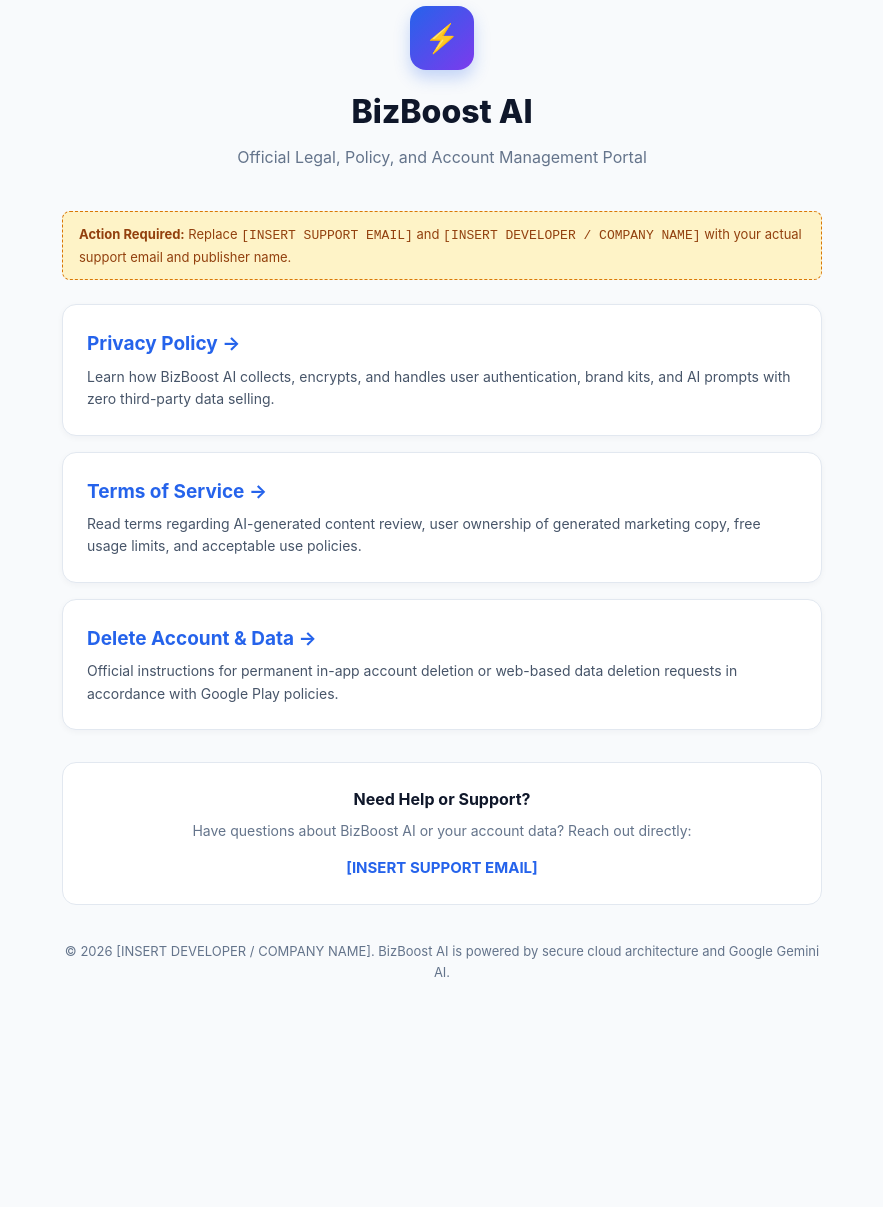
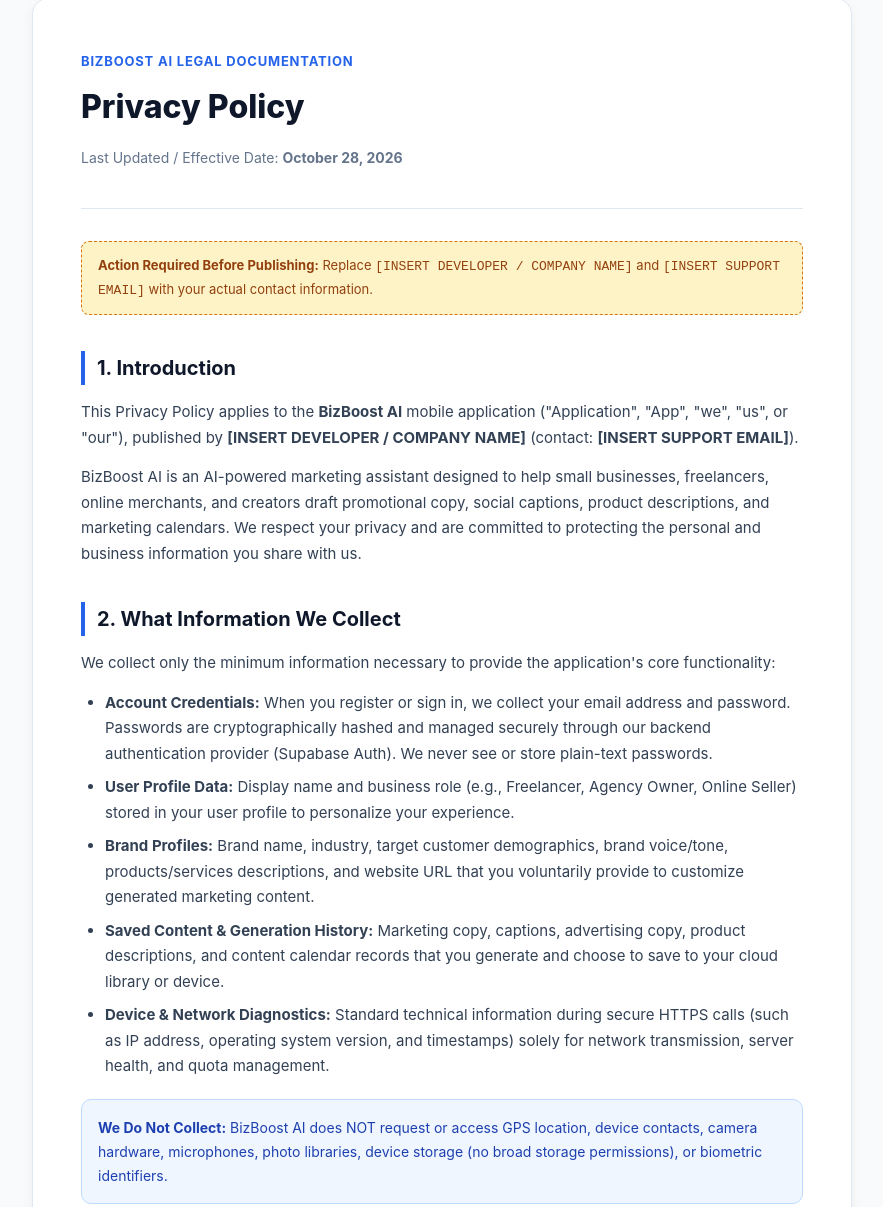
Before and after one commit to fitbeautyglobal-tech/bizboost-ai-legal, a plain HTML site: page docs/index.html in a window 1280 px wide. Shown: the part 34-1241 px from the top of the page, without its empty margins (198-1081 px from the left). Before the commit the page ends 1057 px from the top, so only its background shows below. Drawn offline with Linux system fonts and the light colour scheme.

Commit message:
Update index.html

```diff
--- a/docs/index.html
+++ b/docs/index.html
@@ -3,7 +3,7 @@
 <head>
   <meta charset="UTF-8">
   <meta name="viewport" content="width=device-width, initial-scale=1.0">
-  <title>BizBoost AI - Legal & Policy Hub</title>
+  <title>Privacy Policy - BizBoost AI</title>
   <style>
     :root {
       --primary: #2563EB;
@@ -24,95 +24,71 @@
       font-family: -apple-system, BlinkMacSystemFont, "Segoe UI", Roboto, Helvetica, Arial, sans-serif;
       background-color: var(--bg);
       color: var(--text);
-      line-height: 1.6;
-      padding: 40px 16px;
+      line-height: 1.7;
+      padding: 32px 16px;
     }
     .container {
-      max-width: 760px;
+      max-width: 820px;
       margin: 0 auto;
+      background: var(--surface);
+      padding: 48px;
+      border-radius: 16px;
+      border: 1px solid var(--border);
+      box-shadow: 0 4px 12px rgba(15, 23, 42, 0.05);
     }
-    .hero {
-      text-align: center;
-      margin-bottom: 40px;
+    header {
+      border-bottom: 1px solid var(--border);
+      padding-bottom: 24px;
+      margin-bottom: 32px;
     }
-    .logo-badge {
-      width: 64px;
-      height: 64px;
-      background: linear-gradient(135deg, #2563EB 0%, #7C3AED 100%);
-      color: #FFF;
-      border-radius: 16px;
-      display: inline-flex;
-      align-items: center;
-      justify-content: center;
-      font-size: 28px;
-      font-weight: 800;
-      margin-bottom: 16px;
-      box-shadow: 0 8px 16px rgba(37, 99, 235, 0.25);
+    .brand-tag {
+      display: inline-block;
+      font-size: 13px;
+      font-weight: 700;
+      color: var(--primary);
+      text-transform: uppercase;
+      letter-spacing: 0.8px;
+      margin-bottom: 8px;
     }
     h1 {
       font-size: 32px;
       font-weight: 800;
       color: var(--text);
+      margin-bottom: 12px;
+    }
+    .effective-date {
+      font-size: 14px;
+      color: var(--text-muted);
+    }
+    h2 {
+      font-size: 20px;
+      font-weight: 700;
+      color: var(--text);
+      margin-top: 36px;
+      margin-bottom: 14px;
+      border-left: 4px solid var(--primary);
+      padding-left: 12px;
+    }
+    p, li {
+      font-size: 15px;
+      color: #334155;
+      margin-bottom: 14px;
+    }
+    ul, ol {
+      padding-left: 24px;
+      margin-bottom: 16px;
+    }
+    li {
       margin-bottom: 8px;
     }
-    p.subtitle {
-      font-size: 16px;
-      color: var(--text-muted);
-    }
-    .card-grid {
-      display: flex;
-      flex-direction: column;
-      gap: 16px;
-      margin-bottom: 32px;
-    }
-    .policy-card {
-      background: var(--surface);
-      border: 1px solid var(--border);
-      border-radius: 14px;
-      padding: 24px;
-      text-decoration: none;
-      color: var(--text);
-      display: block;
-      transition: all 0.2s ease-in-out;
-      box-shadow: 0 2px 6px rgba(15, 23, 42, 0.04);
-    }
-    .policy-card:hover {
-      border-color: var(--primary);
-      transform: translateY(-2px);
-      box-shadow: 0 6px 16px rgba(37, 99, 235, 0.1);
-    }
-    .policy-card h2 {
-      font-size: 19px;
-      font-weight: 700;
-      color: var(--primary);
-      margin-bottom: 6px;
-    }
-    .policy-card p {
+    .callout {
+      background: #EFF6FF;
+      border: 1px solid #BFDBFE;
+      border-radius: 10px;
+      padding: 16px;
+      margin: 20px 0;
       font-size: 14px;
-      color: #475569;
-    }
-    .contact-box {
-      background: var(--surface);
-      border: 1px solid var(--border);
-      border-radius: 14px;
-      padding: 24px;
-      text-align: center;
-    }
-    .contact-box h3 {
-      font-size: 16px;
-      font-weight: 700;
-      margin-bottom: 8px;
-    }
-    .contact-box p {
-      font-size: 14px;
-      color: var(--text-muted);
-      margin-bottom: 12px;
-    }
-    .contact-email {
-      font-weight: 700;
-      color: var(--primary);
-      text-decoration: none;
-      font-size: 15px;
+      color: #1E40AF;
     }
     .todo-box {
       background: #FEF3C7;
@@ -121,54 +97,140 @@
       padding: 12px 16px;
       font-size: 13px;
       color: #92400E;
-      margin-bottom: 24px;
+      margin: 16px 0;
+    }
+    a {
+      color: var(--primary);
+      text-decoration: none;
+      font-weight: 600;
+    }
+    a:hover {
+      text-decoration: underline;
     }
     footer {
-      margin-top: 36px;
+      margin-top: 48px;
+      padding-top: 24px;
+      border-top: 1px solid var(--border);
       text-align: center;
       font-size: 13px;
       color: var(--text-muted);
+    }
+    .nav-links {
+      display: flex;
+      gap: 16px;
+      justify-content: center;
+      margin-bottom: 16px;
     }
   </style>
 </head>
 <body>
 
   <div class="container">
-    <div class="hero">
-      <div class="logo-badge">⚡</div>
-      <h1>BizBoost AI</h1>
-      <p class="subtitle">Official Legal, Policy, and Account Management Portal</p>
+    <header>
+      <span class="brand-tag">BizBoost AI Legal Documentation</span>
+      <h1>Privacy Policy</h1>
+      <p class="effective-date">Last Updated / Effective Date: <strong>October 28, 2026</strong></p>
+    </header>
+
+    <div class="todo-box">
+      <strong>Action Required Before Publishing:</strong> Replace <code>[INSERT DEVELOPER / COMPANY NAME]</code> and <code>[INSERT SUPPORT EMAIL]</code> with your actual contact information.
     </div>
 
-    <div class="todo-box">
-      <strong>Action Required:</strong> Replace <code>[INSERT SUPPORT EMAIL]</code> and <code>[INSERT DEVELOPER / COMPANY NAME]</code> with your actual support email and publisher name.
+    <h2>1. Introduction</h2>
+    <p>
+      This Privacy Policy applies to the <strong>BizBoost AI</strong> mobile application ("Application", "App", "we", "us", or "our"), published by <strong>[INSERT DEVELOPER / COMPANY NAME]</strong> (contact: <strong>[INSERT SUPPORT EMAIL]</strong>).
+    </p>
+    <p>
+      BizBoost AI is an AI-powered marketing assistant designed to help small businesses, freelancers, online merchants, and creators draft promotional copy, social captions, product descriptions, and marketing calendars. We respect your privacy and are committed to protecting the personal and business information you share with us.
+    </p>
+
+    <h2>2. What Information We Collect</h2>
+    <p>We collect only the minimum information necessary to provide the application's core functionality:</p>
+    <ul>
+      <li><strong>Account Credentials:</strong> When you register or sign in, we collect your email address and password. Passwords are cryptographically hashed and managed securely through our backend authentication provider (Supabase Auth). We never see or store plain-text passwords.</li>
+      <li><strong>User Profile Data:</strong> Display name and business role (e.g., Freelancer, Agency Owner, Online Seller) stored in your user profile to personalize your experience.</li>
+      <li><strong>Brand Profiles:</strong> Brand name, industry, target customer demographics, brand voice/tone, products/services descriptions, and website URL that you voluntarily provide to customize generated marketing content.</li>
+      <li><strong>Saved Content & Generation History:</strong> Marketing copy, captions, advertising copy, product descriptions, and content calendar records that you generate and choose to save to your cloud library or device.</li>
+      <li><strong>Device & Network Diagnostics:</strong> Standard technical information during secure HTTPS calls (such as IP address, operating system version, and timestamps) solely for network transmission, server health, and quota management.</li>
+    </ul>
+
+    <div class="callout">
+      <strong>We Do Not Collect:</strong> BizBoost AI does NOT request or access GPS location, device contacts, camera hardware, microphones, photo libraries, device storage (no broad storage permissions), or biometric identifiers.
     </div>
 
-    <div class="card-grid">
-      <a href="privacy.html" class="policy-card">
-        <h2>Privacy Policy &rarr;</h2>
-        <p>Learn how BizBoost AI collects, encrypts, and handles user authentication, brand kits, and AI prompts with zero third-party data selling.</p>
-      </a>
+    <h2>3. How We Use Your Information</h2>
+    <p>Your information is used strictly for the following purposes:</p>
+    <ol>
+      <li><strong>Authenticating Your Account:</strong> To log you in, maintain your active session, and ensure your saved content is accessible only to you.</li>
+      <li><strong>Generating Marketing Copy:</strong> To pass your prompt topics, brand context, and chosen parameters to our secure server-side AI processing function to produce relevant marketing variations.</li>
+      <li><strong>Synchronizing Your Content:</strong> To store your saved items and brands securely in your personal cloud library so you do not lose your marketing work across app sessions.</li>
+      <li><strong>Enforcing Usage Limits:</strong> To track monthly AI generation credits to prevent abuse and protect free service infrastructure.</li>
+    </ol>
 
-      <a href="terms.html" class="policy-card">
-        <h2>Terms of Service &rarr;</h2>
-        <p>Read terms regarding AI-generated content review, user ownership of generated marketing copy, free usage limits, and acceptable use policies.</p>
-      </a>
+    <h2>4. How AI Processing Works (Google Gemini Integration)</h2>
+    <p>
+      BizBoost AI utilizes Google Gemini 2.5 Flash through a secure server-side Supabase Edge Function to process marketing generation requests.
+    </p>
+    <ul>
+      <li><strong>Transmission:</strong> Only the marketing topic, brand context (if provided), tone, and platform parameters are sent securely over HTTPS to the Edge Function.</li>
+      <li><strong>No Secret Exposure:</strong> Server API keys and authorization credentials reside strictly on the server and are never included in the Android application package or device memory.</li>
+      <li><strong>AI Output Notice:</strong> Generated marketing content is produced by artificial intelligence and may contain errors. You are encouraged to review all AI-generated copy before publishing it to your public marketing channels.</li>
+    </ul>
 
-      <a href="delete-account.html" class="policy-card">
-        <h2>Delete Account & Data &rarr;</h2>
-        <p>Official instructions for permanent in-app account deletion or web-based data deletion requests in accordance with Google Play policies.</p>
-      </a>
-    </div>
+    <h2>5. Data Storage and Security</h2>
+    <p>
+      We implement industry-standard security safeguards to protect your records:
+    </p>
+    <ul>
+      <li><strong>Row Level Security (RLS):</strong> Our database enforces zero-trust Row Level Security rules (<code>auth.uid() = user_id</code>). Each user can read, create, update, or delete only their own private records.</li>
+      <li><strong>HTTPS / TLS Only:</strong> All client-to-server communications are strictly encrypted in transit using HTTPS (cleartext traffic is disabled in Android).</li>
+      <li><strong>Backup Restrictions:</strong> Device backup extraction is disabled (<code>android:allowBackup="false"</code>) to protect stored session tokens.</li>
+    </ul>
 
-    <div class="contact-box">
-      <h3>Need Help or Support?</h3>
-      <p>Have questions about BizBoost AI or your account data? Reach out directly:</p>
-      <a href="mailto:[INSERT SUPPORT EMAIL]" class="contact-email">[INSERT SUPPORT EMAIL]</a>
-    </div>
+    <h2>6. Sharing of Personal Information</h2>
+    <p>
+      <strong>We do not sell, rent, monetize, or trade your personal information to third parties or data brokers.</strong>
+    </p>
+    <p>Your data is only processed by essential technical infrastructure providers:</p>
+    <ul>
+      <li><strong>Supabase:</strong> For cloud authentication, database persistence, and serverless Edge Function hosting.</li>
+      <li><strong>Google AI (Gemini):</strong> For real-time inference on prompts submitted through the marketing generator.</li>
+    </ul>
+
+    <h2>7. In-App User Rights & Account Deletion</h2>
+    <p>
+      In accordance with Google Play Developer Policies and data protection standards:
+    </p>
+    <ul>
+      <li><strong>In-App Account Deletion:</strong> You can permanently delete your account directly inside the app at any time by going to <strong>Settings & Account &gt; Delete My Account</strong>. Confirming deletion immediately purges your authentication record and permanently deletes all associated brand profiles, saved marketing items, and generation history.</li>
+      <li><strong>Web-Based Deletion Request:</strong> If you uninstalled the app or cannot log in, you can request account deletion by emailing <strong>[INSERT SUPPORT EMAIL]</strong> or visiting our <a href="delete-account.html">Account Deletion Instructions</a> page.</li>
+    </ul>
+
+    <h2>8. Children's Privacy</h2>
+    <p>
+      BizBoost AI is a commercial productivity and marketing tool intended for business professionals, adult freelancers, and online sellers. We do not knowingly collect personal data from children under the age of 13 (or under 16 in certain jurisdictions).
+    </p>
+
+    <h2>9. Updates to This Policy</h2>
+    <p>
+      We may update this Privacy Policy from time to time. When changes occur, the updated policy will be posted on this page with an updated "Last Updated" date.
+    </p>
+
+    <h2>10. Contact Us</h2>
+    <p>If you have questions, feedback, or requests regarding this Privacy Policy or your data, please contact:</p>
+    <ul>
+      <li><strong>Developer / Publisher:</strong> [INSERT DEVELOPER / COMPANY NAME]</li>
+      <li><strong>Email Support:</strong> <a href="mailto:[INSERT SUPPORT EMAIL]">[INSERT SUPPORT EMAIL]</a></li>
+    </ul>
 
     <footer>
-      <p>&copy; 2026 [INSERT DEVELOPER / COMPANY NAME]. BizBoost AI is powered by secure cloud architecture and Google Gemini AI.</p>
+      <div class="nav-links">
+        <a href="index.html">Legal Hub</a> •
+        <a href="privacy.html">Privacy Policy</a> •
+        <a href="terms.html">Terms of Service</a> •
+        <a href="delete-account.html">Delete Account</a>
+      </div>
+      <p>&copy; 2026 BizBoost AI. All rights reserved.</p>
     </footer>
   </div>
 
```
